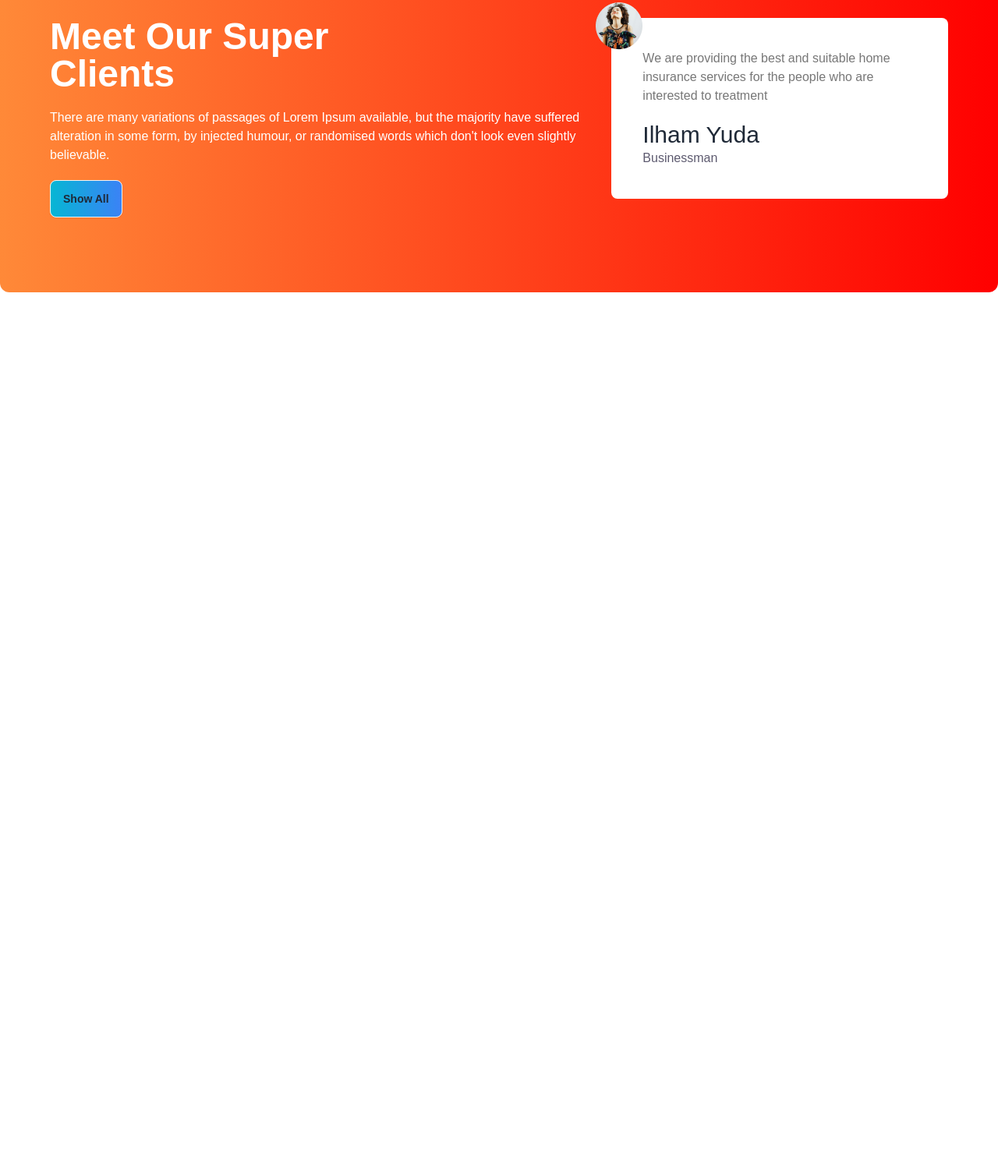
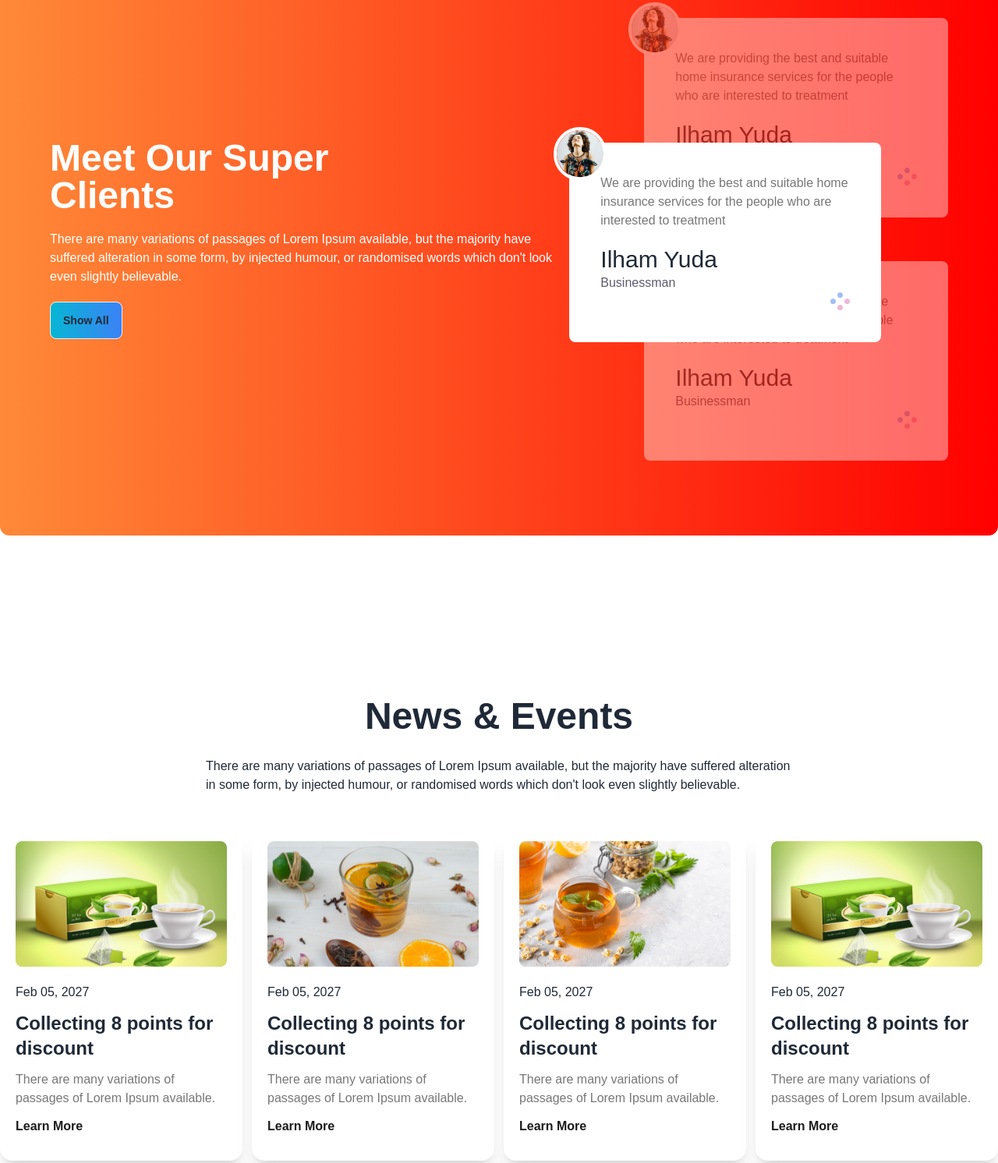
Before and after one commit to mdbelalbs78/tea-house, a plain HTML site: page index.html in a window 1280 px wide. Shown: the part 1993-3485 px from the top of the page at 78% size. Before the commit the page ends 2560 px from the top, so only its background shows below. Drawn offline with nearby package versions, Linux system fonts and the light colour scheme.

Commit message:
news and events

```diff
--- a/index.html
+++ b/index.html
@@ -53,7 +53,7 @@
             </div>
         </div>
     </header>
-    <main class="md:container mx-auto  py-24">
+    <main class="md:container mx-auto py-24">
         <!-- featured section  -->
         <section class="text-center px-5">
             <h2 class=" text-5xl font-extrabold mb-5">Our Featured Products</h2>
@@ -130,24 +130,125 @@
         </section>
 
         <!-- Meet Our Super Clients section  -->
-        <section class="my-24 rounded-xl bg-gradient-to-r from-[#FF8938] to-[#F00] px-16 py-24 gap-12">
+        <section class="my-24 rounded-xl bg-gradient-to-r from-[#FF8938] to-[#F00] md:px-16 px-5 py-24 gap-12">
             <div class="flex flex-col lg:flex-row">
-                <div class="space-y-5">
-                    <h1 class="text-5xl font-extrabold text-white">Meet Our Super <br> Clients</h1>
-                    <p class="text-white ">There are many variations of passages of Lorem Ipsum available, but the majority have suffered
-                        alteration in some form, by injected humour, or randomised words which don't look even slightly
-                        believable. </p>
-                    <buttonv class="btn bg-[#FFF] bg-gradient-to-r from-cyan-500 to-blue-500">Show All</button>
+                <div class="flex items-center md:pr-28">
+                    <div class="my-10 ">
+                        <h1 class="md:text-5xl text-3xl font-bold md:font-extrabold text-white">Meet Our Super <br>
+                            Clients</h1>
+                        <p class="text-white my-5">There are many variations of passages of Lorem Ipsum available, but
+                            the
+                            majority have suffered
+                            alteration in some form, by injected humour, or randomised words which don't look even
+                            slightly
+                            believable. </p>
+                        <button class="btn bg-[#FFF]  bg-gradient-to-r from-cyan-500 to-blue-500">Show All</button>
+                    </div>
                 </div>
                 <!-- review -->
-                <div>
-                    <div class="relative p-10 rounded-lg bg-[#fff]">
-                        <img class="absolute -top-5 -left-5" src="images/client.png" alt="">
-                        <p class="font-extralight text-[#777777]">We are providing the best and suitable home insurance services for the people who are interested
+                <div class="relative ">
+                    <!-- next review  -->
+                    <div class="relative z-10 opacity-40 mb-14 p-10 rounded-lg bg-[#fff]">
+                        <img class="absolute -top-5 -left-5 border-4 border-white rounded-full" src="images/client.png"
+                            alt="">
+                        <p class="font-extralight text-[#777777]">We are providing the best and suitable home insurance
+                            services for the people who are interested
                             to
                             treatment</p>
                         <h3 class="text-3xl mt-5">Ilham Yuda</h3>
                         <p class="font-medium text-[#5D5A6F]">Businessman</p>
+                        <div class="flex justify-end">
+                            <img src="images/circles.png" alt="">
+                        </div>
+                    </div>
+                    <!-- current review   -->
+                    <div class="absolute z-20 p-10 top-40 lg:-left-24 lg:w-[400px] rounded-lg bg-[#fff]">
+                        <img class="absolute -top-5 -left-5 border-4 border-white rounded-full" src="images/client.png"
+                            alt="">
+                        <p class="font-extralight text-[#777777]">We are providing the best and suitable home insurance
+                            services for the people who are interested
+                            to
+                            treatment</p>
+                        <h3 class="text-3xl mt-5">Ilham Yuda</h3>
+                        <p class="font-medium text-[#5D5A6F]">Businessman</p>
+                        <div class="flex justify-end">
+                            <img src="images/circles.png" alt="">
+                        </div>
+                    </div>
+                    <!-- previous review  -->
+                    <div class="relative z-10 opacity-40 p-10 rounded-lg bg-[#fff]">
+                        <img class="absolute -top-5 -left-5 border-4 border-white rounded-full" src="images/client.png"
+                            alt="">
+                        <p class="font-extralight text-[#777777]">We are providing the best and suitable home insurance
+                            services for the people who are interested
+                            to
+                            treatment</p>
+                        <h3 class="text-3xl mt-5">Ilham Yuda</h3>
+                        <p class="font-medium text-[#5D5A6F]">Businessman</p>
+                        <div class="flex justify-end">
+                            <img src="images/circles.png" alt="">
+                        </div>
+                    </div>
+                </div>
+            </div>
+        </section>
+
+        <!-- News & Events -->
+        <section class="md:py-28  ">
+            <h2 class="md:text-5xl text-4xl font-extrabold text-center mb-5">News & Events</h2>
+            <p class="mx-auto lg:max-w-3xl mb-10 p-2">There are many variations of passages of Lorem Ipsum available, but
+                the majority have suffered alteration
+                in some form, by injected humour, or randomised words which don't look even slightly believable. </p>
+            <!-- card  -->
+            <div class="">
+                <!-- card 1 -->
+                <div class="grid md:grid-cols-4 gap-3 grid-cols-1">
+                    <div class="card bg-base-100 shadow-xl px-5 py-3">
+                        <img src="images/news-1.png" alt="Shoes" />
+                        <div class="my-5 space-y-3">
+                            <p>Feb 05, 2027</p>
+                            <h2 class="  text-2xl font-bold ">Collecting 8 points for discount</h2>
+                            <p class="text-[#777]">There are many variations of passages of Lorem Ipsum available.</p>
+                            <div class="card-actions justify-start">
+                                <button class="text-[#1C1C1C] font-bold">Learn More</button>
+                            </div>
+                        </div>
+                    </div>
+                     <!-- card 2 -->
+                    <div class="card bg-base-100 shadow-xl px-5 py-3">
+                        <img src="images/news-2.png" alt="Shoes" />
+                        <div class="my-5 space-y-3">
+                            <p>Feb 05, 2027</p>
+                            <h2 class="  text-2xl font-bold ">Collecting 8 points for discount</h2>
+                            <p class="text-[#777]">There are many variations of passages of Lorem Ipsum available.</p>
+                            <div class="card-actions justify-start">
+                                <button class="text-[#1C1C1C] font-bold">Learn More</button>
+                            </div>
+                        </div>
+                    </div>
+                     <!-- card 3 -->
+                    <div class="card bg-base-100 shadow-xl px-5 py-3">
+                        <img src="images/news-3.png" alt="Shoes" />
+                        <div class="my-5 space-y-3">
+                            <p>Feb 05, 2027</p>
+                            <h2 class="  text-2xl font-bold ">Collecting 8 points for discount</h2>
+                            <p class="text-[#777]">There are many variations of passages of Lorem Ipsum available.</p>
+                            <div class="card-actions justify-start">
+                                <button class="text-[#1C1C1C] font-bold">Learn More</button>
+                            </div>
+                        </div>
+                    </div>
+                     <!-- card 1 -->
+                    <div class="card bg-base-100 shadow-xl px-5 py-3">
+                        <img src="images/news-1.png" alt="Shoes" />
+                        <div class="my-5 space-y-3">
+                            <p>Feb 05, 2027</p>
+                            <h2 class="  text-2xl font-bold ">Collecting 8 points for discount</h2>
+                            <p class="text-[#777]">There are many variations of passages of Lorem Ipsum available.</p>
+                            <div class="card-actions justify-start">
+                                <button class="text-[#1C1C1C] font-bold">Learn More</button>
+                            </div>
+                        </div>
                     </div>
                 </div>
             </div>
```
